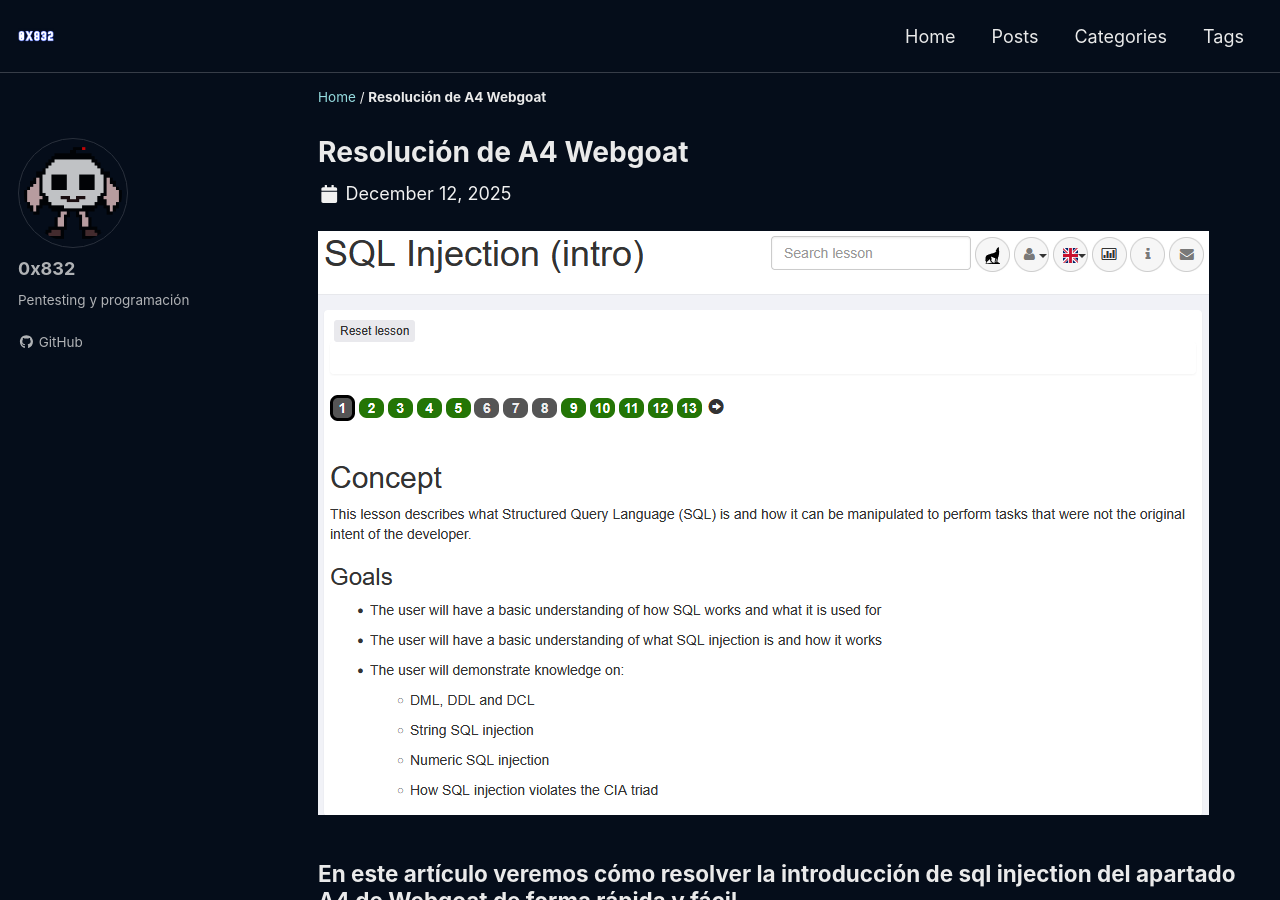
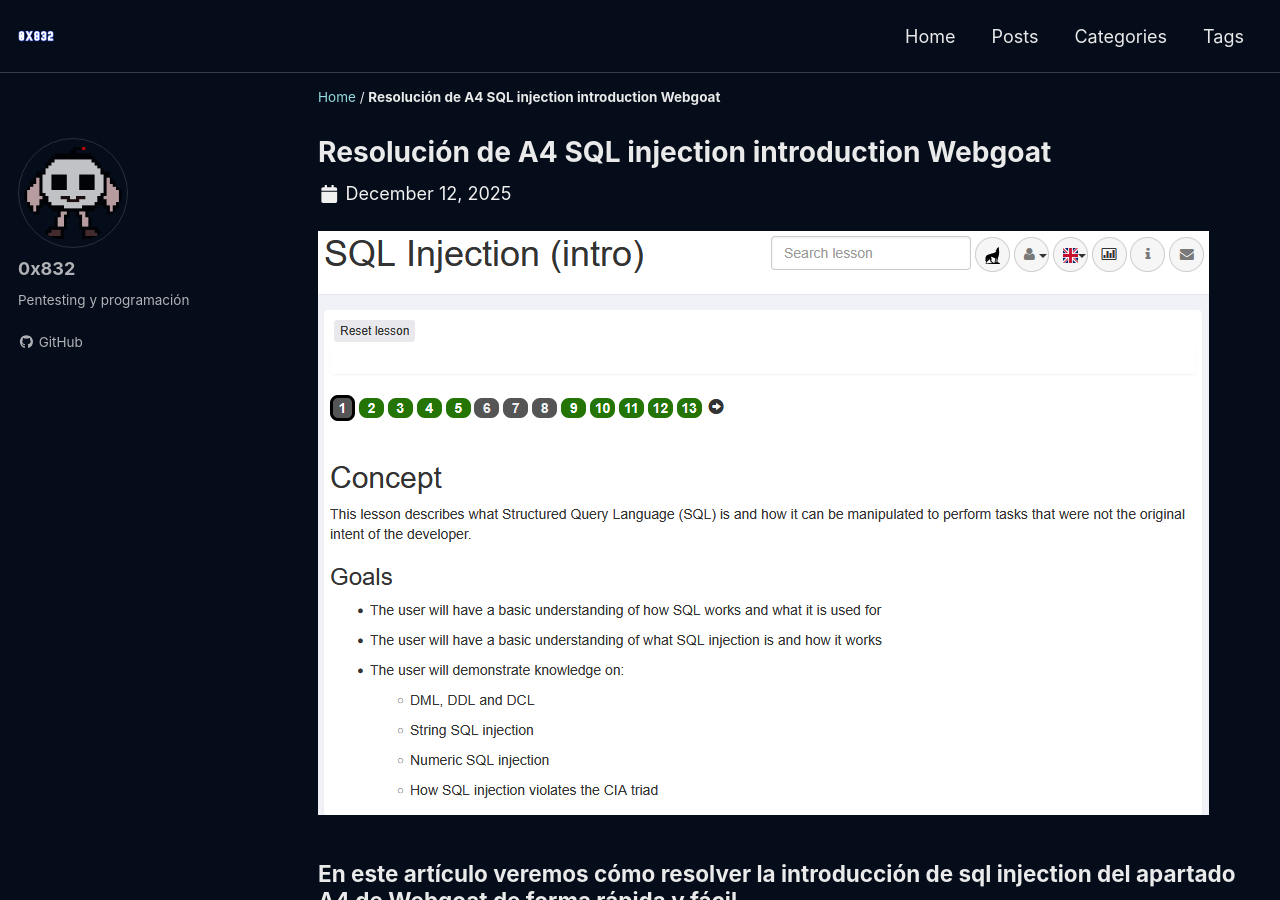
Before and after one commit to 0x832/0x832.github.io, a Jekyll site: the page built from _posts/2025-12-12-A3-Injection.md, in a window 1280 px wide and 900 px high. Built offline with Jekyll 4.4.1, drawn with Linux system fonts in a browser that asks for light colours; cached includes are drawn as plain includes; a script that is not in the unit is left out.

Commit message:
Update 2025-12-12-A3-Injection.md

```diff
--- a/_posts/2025-12-12-A3-Injection.md
+++ b/_posts/2025-12-12-A3-Injection.md
@@ -1,6 +1,6 @@
 ---
 layout: single
-title: Resolución de A4 Webgoat
+title: Resolución de A4 SQL injection introduction Webgoat
 excerpt: "En este artículo veremos cómo resolver la introducción de sql injection del apartado A4 de Webgoat de forma rápida y fácil"
 date: 2025-12-12
 classes: wide
```
